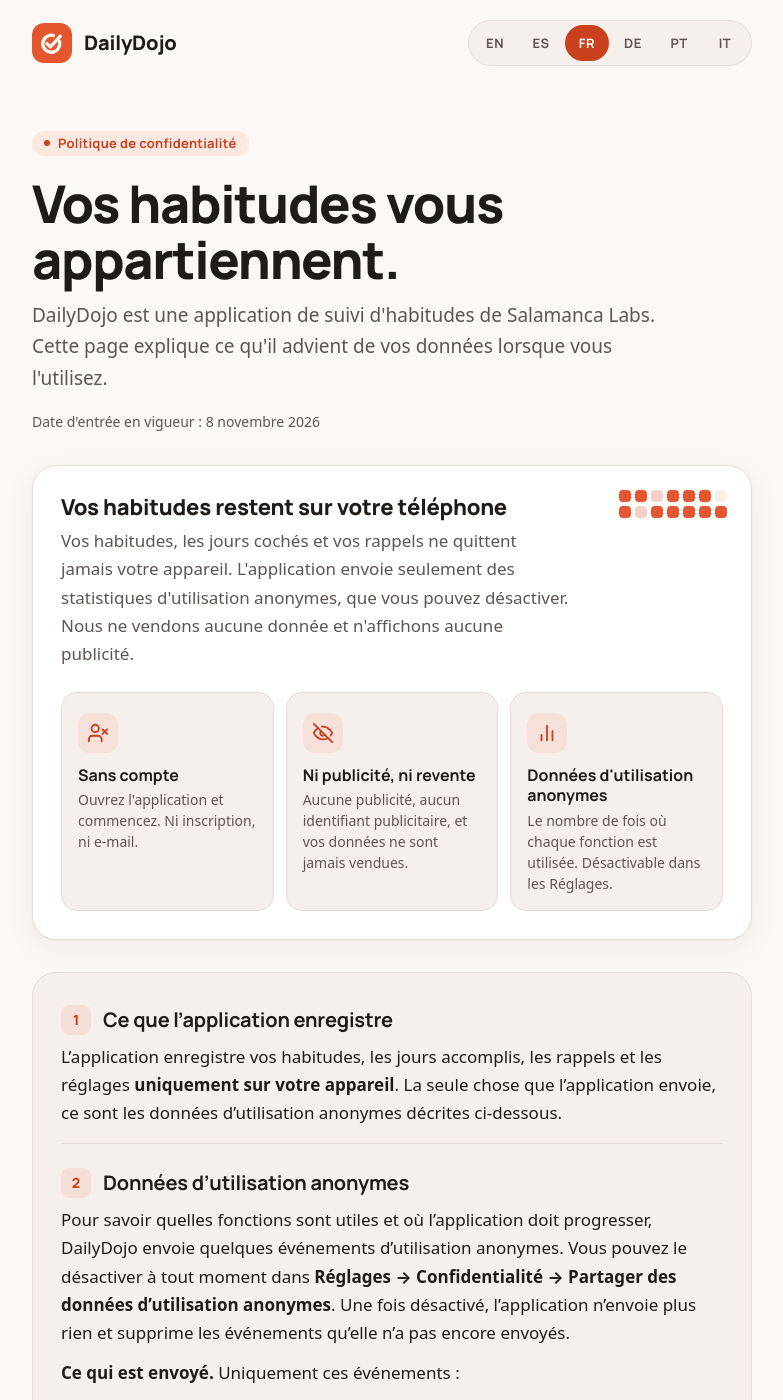
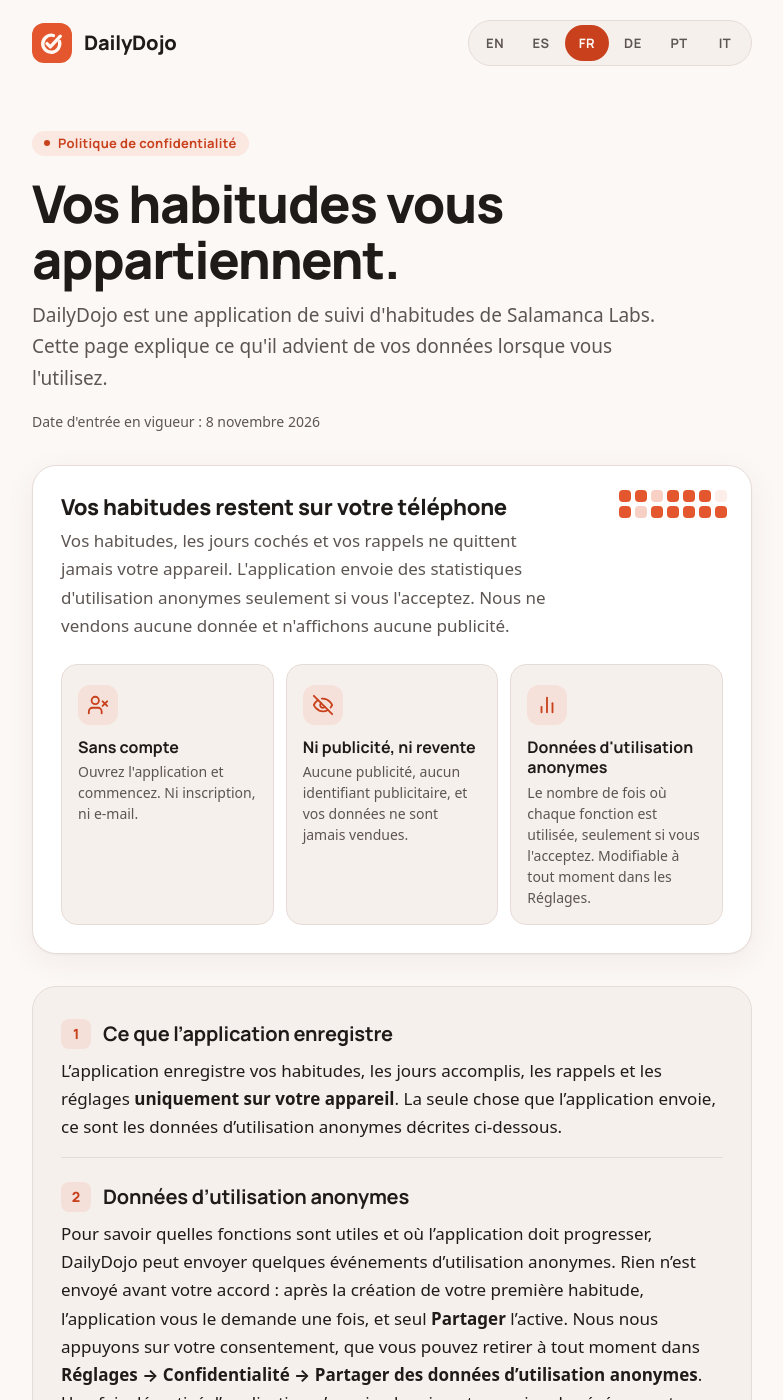
Before and after one commit to SalamancaLabs/salamancalabs.github.io, a Jekyll site: the page built from dailydojo/fr/privacy/index.md, in a window 1280 px wide and 1400 px high. Shown: the whole window, without its empty margins (248-1031 px from the left). Built offline with Jekyll 4.4.1, drawn with Linux system fonts in a browser that asks for light colours.

Commit message:
DailyDojo policy: usage data only with consent (DOJO-52)

```diff
--- a/dailydojo/fr/privacy/index.md
+++ b/dailydojo/fr/privacy/index.md
@@ -10,7 +10,7 @@ lead: DailyDojo est une application de suivi d'habitudes de Salamanca Labs. Cett
 effective_label: "Date d'entrée en vigueur :"
 effective: 8 novembre 2026
 promise_title: "Vos habitudes restent sur votre téléphone"
-promise_text: "Vos habitudes, les jours cochés et vos rappels ne quittent jamais votre appareil. L'application envoie seulement des statistiques d'utilisation anonymes, que vous pouvez désactiver. Nous ne vendons aucune donnée et n'affichons aucune publicité."
+promise_text: "Vos habitudes, les jours cochés et vos rappels ne quittent jamais votre appareil. L'application envoie des statistiques d'utilisation anonymes seulement si vous l'acceptez. Nous ne vendons aucune donnée et n'affichons aucune publicité."
 points:
   - icon: user-x
     title: "Sans compte"
@@ -20,7 +20,7 @@ points:
     text: "Aucune publicité, aucun identifiant publicitaire, et vos données ne sont jamais vendues."
   - icon: chart
     title: "Données d'utilisation anonymes"
-    text: "Le nombre de fois où chaque fonction est utilisée. Désactivable dans les Réglages."
+    text: "Le nombre de fois où chaque fonction est utilisée, seulement si vous l'acceptez. Modifiable à tout moment dans les Réglages."
 contact_text: Une question sur votre vie privée ?
 ---
 
@@ -30,7 +30,7 @@ L'application enregistre vos habitudes, les jours accomplis, les rappels et les
 
 ## Données d'utilisation anonymes
 
-Pour savoir quelles fonctions sont utiles et où l'application doit progresser, DailyDojo envoie quelques événements d'utilisation anonymes. Vous pouvez le désactiver à tout moment dans **Réglages → Confidentialité → Partager des données d'utilisation anonymes**. Une fois désactivé, l'application n'envoie plus rien et supprime les événements qu'elle n'a pas encore envoyés.
+Pour savoir quelles fonctions sont utiles et où l'application doit progresser, DailyDojo peut envoyer quelques événements d'utilisation anonymes. Rien n'est envoyé avant votre accord : après la création de votre première habitude, l'application vous le demande une fois, et seul **Partager** l'active. Nous nous appuyons sur votre consentement, que vous pouvez retirer à tout moment dans **Réglages → Confidentialité → Partager des données d'utilisation anonymes**. Une fois désactivé, l'application n'envoie plus rien et supprime les événements qu'elle n'a pas encore envoyés.
 
 **Ce qui est envoyé.** Uniquement ces événements :
 
```
Also changed, not shown: dailydojo/de/privacy/index.md (+3 -3 lines), dailydojo/es/privacy/index.md (+3 -3 lines), dailydojo/it/privacy/index.md (+3 -3 lines), dailydojo/privacy/index.md (+3 -3 lines), dailydojo/pt-br/privacy/index.md (+3 -3 lines).
